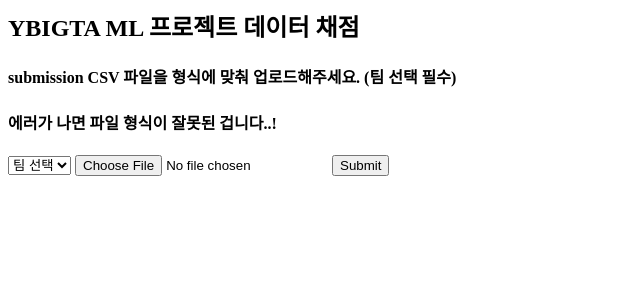
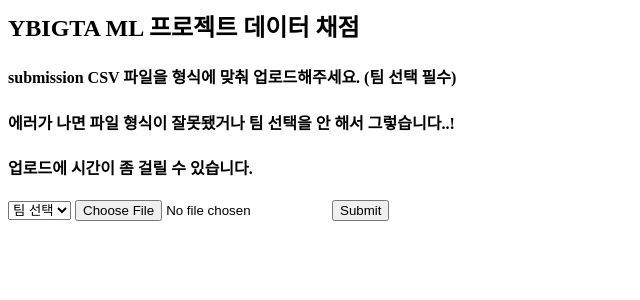
Before and after one commit to etture/SDSS_scoring_site, a Flask app: page /upload in a window 1280 px wide. Shown: the top 300 px of the page, without its empty margins (0-640 px from the left). Run offline with Flask 2, Linux system fonts and the light colour scheme.

Commit message:
Updated page message

```diff
--- a/templates/upload.html
+++ b/templates/upload.html
@@ -3,7 +3,8 @@
 <body>
     <h2>YBIGTA ML 프로젝트 데이터 채점</h2>
     <h4>submission CSV 파일을 형식에 맞춰 업로드해주세요. (팀 선택 필수)</h4>
-    <h4>에러가 나면 파일 형식이 잘못된 겁니다..!</h4>
+    <h4>에러가 나면 파일 형식이 잘못됐거나 팀 선택을 안 해서 그렇습니다..!</h4>
+    <h4>업로드에 시간이 좀 걸릴 수 있습니다.</h4>
     <form action="/fileUpload"
           method="POST"
           enctype="multipart/form-data">
```
